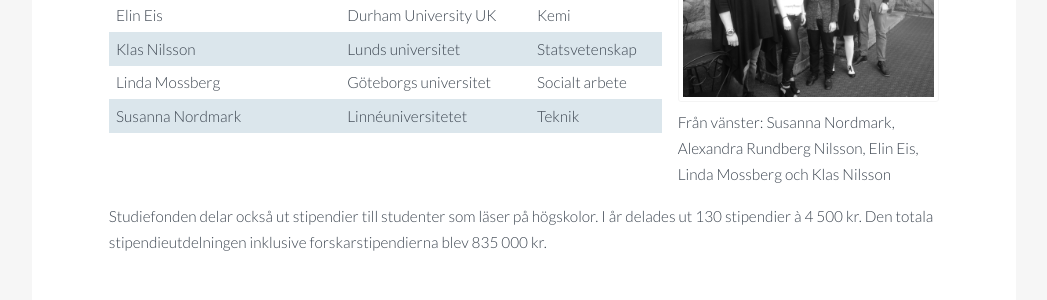
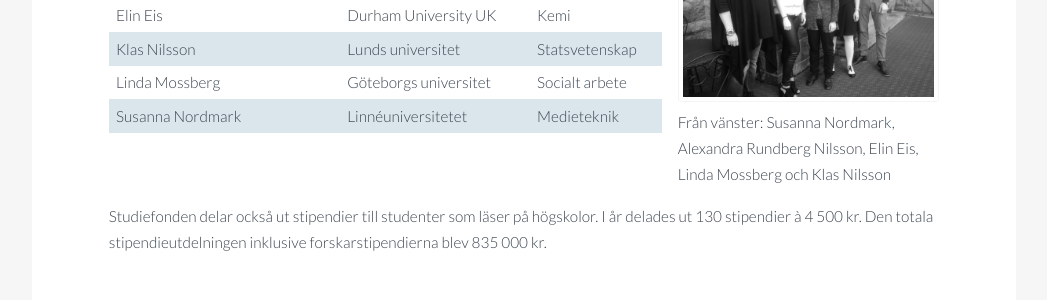
Before and after one commit to standout/markussens.se, a Jekyll site: the page built from index.md, in a window 1280 px wide. Shown: the part 1431-1731 px from the top of the page, without its empty margins (116-1163 px from the left). Built offline with Jekyll 4.4.1, drawn with Linux system fonts in a browser that asks for light colours; nearby versions of some CDN libraries.

Commit message:
Edit site content according to customer input
https://trello.com/c/83GSk3H4

```diff
--- a/index.md
+++ b/index.md
@@ -55,7 +55,7 @@ Alexandra Rundberg Nilsson | Lunds universitet     |  Medicin
 Elin Eis                   | Durham University UK  |  Kemi
 Klas Nilsson               | Lunds universitet     |  Statsvetenskap
 Linda Mossberg             | Göteborgs universitet |  Socialt arbete
-Susanna Nordmark           | Linnéuniversitetet    |  Teknik
+Susanna Nordmark           | Linnéuniversitetet    |  Medieteknik
 
 </div>
 
```
Also changed, not shown: presentation.md (+1 -1 lines).
